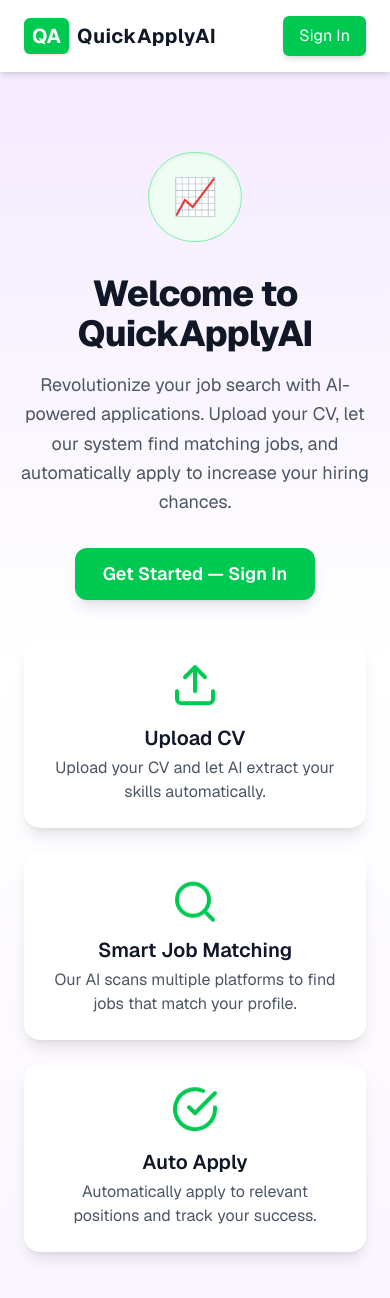
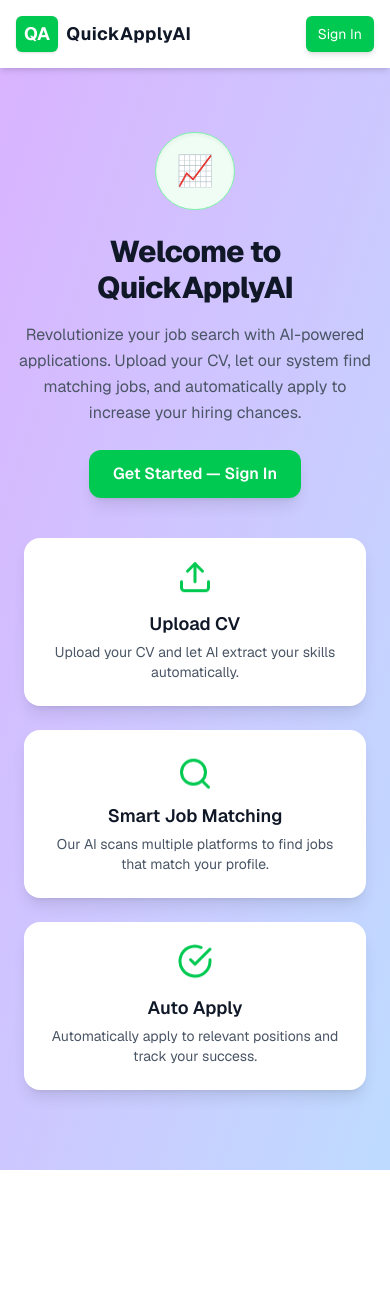
Before and after one commit to HudsonWayne/SignLanguageConvetor, a Next.js app in the folder Desktop/FastApplyAi/fastapplyai/: page / in a window 390 px wide. Shown: the top 1298 px of the page. After the commit the page ends 1170 px from the top, so only its background shows below. Built offline with nearby package versions, Linux system fonts and the light colour scheme.

Commit message:
initial commit

```diff
--- a/Desktop/FastApplyAi/fastapplyai/src/app/page.tsx
+++ b/Desktop/FastApplyAi/fastapplyai/src/app/page.tsx
@@ -4,15 +4,34 @@ import { FiUpload, FiSearch, FiCheckCircle, FiBell, FiUser } from "react-icons/f
 
 export default function HomePage() {
   return (
-    <div className="min-h-screen bg-gradient-to-b from-purple-100 via-white to-purple-50 text-gray-900 font-sans overflow-hidden">
+    <div
+      className="
+        min-h-screen
+        bg-gradient-to-br
+        from-purple-300 via-blue-200 to-green-200
+        text-gray-900
+        font-sans
+        overflow-x-hidden
+        animate-gradientFlow
+        bg-[length:200%_200%]
+      "
+    >
       {/* NAVBAR */}
-      <nav className="flex items-center justify-between px-6 md:px-20 py-4 shadow-md bg-white sticky top-0 z-50 backdrop-blur-md bg-opacity-90 animate-fadeDown">
-        <div className="flex items-center gap-2 text-xl font-bold transition-all hover:scale-105">
-          <div className="bg-green-500 text-white rounded-md px-2 py-1 shadow-sm">QA</div>
+      <nav className="
+        flex items-center justify-between
+        px-4 sm:px-6 md:px-16 lg:px-20
+        py-4 shadow-md bg-white sticky top-0 z-50
+        backdrop-blur-md bg-opacity-90
+        animate-fadeDown
+      ">
+        <div className="flex items-center gap-2 text-lg sm:text-xl font-bold transition-all hover:scale-105">
+          <div className="bg-green-500 text-white rounded-md px-2 py-1 shadow-sm">
+            QA
+          </div>
           <span className="tracking-wide">QuickApplyAI</span>
         </div>
 
-        <div className="hidden md:flex items-center gap-8 text-sm text-gray-700 font-medium">
+        <div className="hidden md:flex items-center gap-6 lg:gap-8 text-sm text-gray-700 font-medium">
           <Link
             href="/dashboard"
             className="flex items-center gap-1 bg-green-500 text-white px-3 py-2 rounded-md hover:bg-green-600 transition-all shadow-sm hover:shadow-md hover:-translate-y-0.5"
@@ -35,25 +54,46 @@ export default function HomePage() {
 
         <Link
           href="/signin"
-          className="bg-green-500 text-white px-4 py-2 rounded-md flex items-center gap-1 hover:bg-green-600 transition-all shadow-md hover:shadow-lg hover:-translate-y-0.5"
+          className="
+            bg-green-500 text-white
+            px-3 sm:px-4 py-2 rounded-md
+            flex items-center gap-1
+            hover:bg-green-600 transition-all
+            shadow-md hover:shadow-lg hover:-translate-y-0.5
+            text-sm sm:text-base
+          "
         >
           Sign In
         </Link>
       </nav>
 
-      {/* HERO SECTION */}
-      <div className="text-center mt-20 mb-10 px-4 animate-fadeUp">
+      {/* HERO */}
+      <div className="text-center mt-16 sm:mt-20 mb-10 px-4 animate-fadeUp">
         <div className="flex justify-center">
-          <div className="bg-green-50 border border-green-300 text-green-600 rounded-full p-6 text-4xl shadow-inner animate-bounceSlow">
+          <div className="
+            bg-green-50 border border-green-300 text-green-600
+            rounded-full p-5 sm:p-6
+            text-3xl sm:text-4xl
+            shadow-inner animate-bounceSlow
+          ">
             📈
           </div>
         </div>
 
-        <h1 className="text-4xl md:text-5xl font-extrabold mt-8 tracking-tight animate-slideUp opacity-0 animation-delay-200">
+        <h1 className="
+          text-3xl sm:text-4xl md:text-5xl
+          font-extrabold mt-6 sm:mt-8
+          tracking-tight animate-slideUp opacity-0 animation-delay-200
+        ">
           Welcome to QuickApplyAI
         </h1>
 
-        <p className="text-gray-600 mt-4 text-lg md:w-2/3 mx-auto leading-relaxed animate-slideUp opacity-0 animation-delay-400">
+        <p className="
+          text-gray-600 mt-4
+          text-base sm:text-lg
+          md:w-2/3 mx-auto
+          leading-relaxed animate-slideUp opacity-0 animation-delay-400
+        ">
           Revolutionize your job search with AI-powered applications. Upload your CV,
           let our system find matching jobs, and automatically apply to increase your
           hiring chances.
@@ -61,30 +101,59 @@ export default function HomePage() {
 
         <Link
           href="/signin"
-          className="mt-8 inline-block bg-green-500 text-white px-7 py-3 rounded-xl font-semibold text-lg shadow-lg hover:bg-green-600 hover:scale-110 active:scale-95 transition-all animate-slideUp opacity-0 animation-delay-600"
+          className="
+            mt-6 sm:mt-8 inline-block
+            bg-green-500 text-white
+            px-6 sm:px-7 py-3
+            rounded-xl font-semibold
+            text-base sm:text-lg
+            shadow-lg hover:bg-green-600
+            hover:scale-105 sm:hover:scale-110 active:scale-95
+            transition-all animate-slideUp opacity-0 animation-delay-600
+          "
         >
           Get Started — Sign In
         </Link>
       </div>
 
       {/* FEATURES */}
-      <div className="grid grid-cols-1 md:grid-cols-3 gap-6 px-6 md:px-20 mt-10 pb-20">
-        <div className="bg-white rounded-2xl shadow-lg p-6 text-center hover:shadow-2xl hover:scale-110 transition-all cursor-pointer animate-pop opacity-0 animation-delay-700">
-          <FiUpload className="mx-auto text-5xl text-green-500 mb-3 animate-float" />
-          <h3 className="text-xl font-semibold">Upload CV</h3>
-          <p className="text-gray-600 mt-1">Upload your CV and let AI extract your skills automatically.</p>
+      <div className="
+        grid
+        grid-cols-1 sm:grid-cols-2 md:grid-cols-3
+        gap-6 px-6 sm:px-10 md:px-16 lg:px-20
+        mt-8 sm:mt-10 pb-20
+      ">
+        {/* Feature */}
+        <div className="
+          bg-white rounded-2xl shadow-lg p-6 text-center
+          hover:shadow-2xl hover:scale-105 sm:hover:scale-110
+          transition-all cursor-pointer animate-pop opacity-0 animation-delay-700
+        ">
+          <FiUpload className="mx-auto text-4xl sm:text-5xl text-green-500 mb-3 animate-float" />
+          <h3 className="text-lg sm:text-xl font-semibold">Upload CV</h3>
+          <p className="text-gray-600 mt-1 text-sm sm:text-base">Upload your CV and let AI extract your skills automatically.</p>
         </div>
 
-        <div className="bg-white rounded-2xl shadow-lg p-6 text-center hover:shadow-2xl hover:scale-110 transition-all cursor-pointer animate-pop opacity-0 animation-delay-900">
-          <FiSearch className="mx-auto text-5xl text-green-500 mb-3 animate-floatSlow" />
-          <h3 className="text-xl font-semibold">Smart Job Matching</h3>
-          <p className="text-gray-600 mt-1">Our AI scans multiple platforms to find jobs that match your profile.</p>
+        {/* Feature */}
+        <div className="
+          bg-white rounded-2xl shadow-lg p-6 text-center
+          hover:shadow-2xl hover:scale-105 sm:hover:scale-110
+          transition-all cursor-pointer animate-pop opacity-0 animation-delay-900
+        ">
+          <FiSearch className="mx-auto text-4xl sm:text-5xl text-green-500 mb-3 animate-floatSlow" />
+          <h3 className="text-lg sm:text-xl font-semibold">Smart Job Matching</h3>
+          <p className="text-gray-600 mt-1 text-sm sm:text-base">Our AI scans multiple platforms to find jobs that match your profile.</p>
         </div>
 
-        <div className="bg-white rounded-2xl shadow-lg p-6 text-center hover:shadow-2xl hover:scale-110 transition-all cursor-pointer animate-pop opacity-0 animation-delay-1100">
-          <FiCheckCircle className="mx-auto text-5xl text-green-500 mb-3 animate-float" />
-          <h3 className="text-xl font-semibold">Auto Apply</h3>
-          <p className="text-gray-600 mt-1">Automatically apply to relevant positions and track your success.</p>
+        {/* Feature */}
+        <div className="
+          bg-white rounded-2xl shadow-lg p-6 text-center
+          hover:shadow-2xl hover:scale-105 sm:hover:scale-110
+          transition-all cursor-pointer animate-pop opacity-0 animation-delay-1100
+        ">
+          <FiCheckCircle className="mx-auto text-4xl sm:text-5xl text-green-500 mb-3 animate-float" />
+          <h3 className="text-lg sm:text-xl font-semibold">Auto Apply</h3>
+          <p className="text-gray-600 mt-1 text-sm sm:text-base">Automatically apply to relevant positions and track your success.</p>
         </div>
       </div>
     </div>
```
